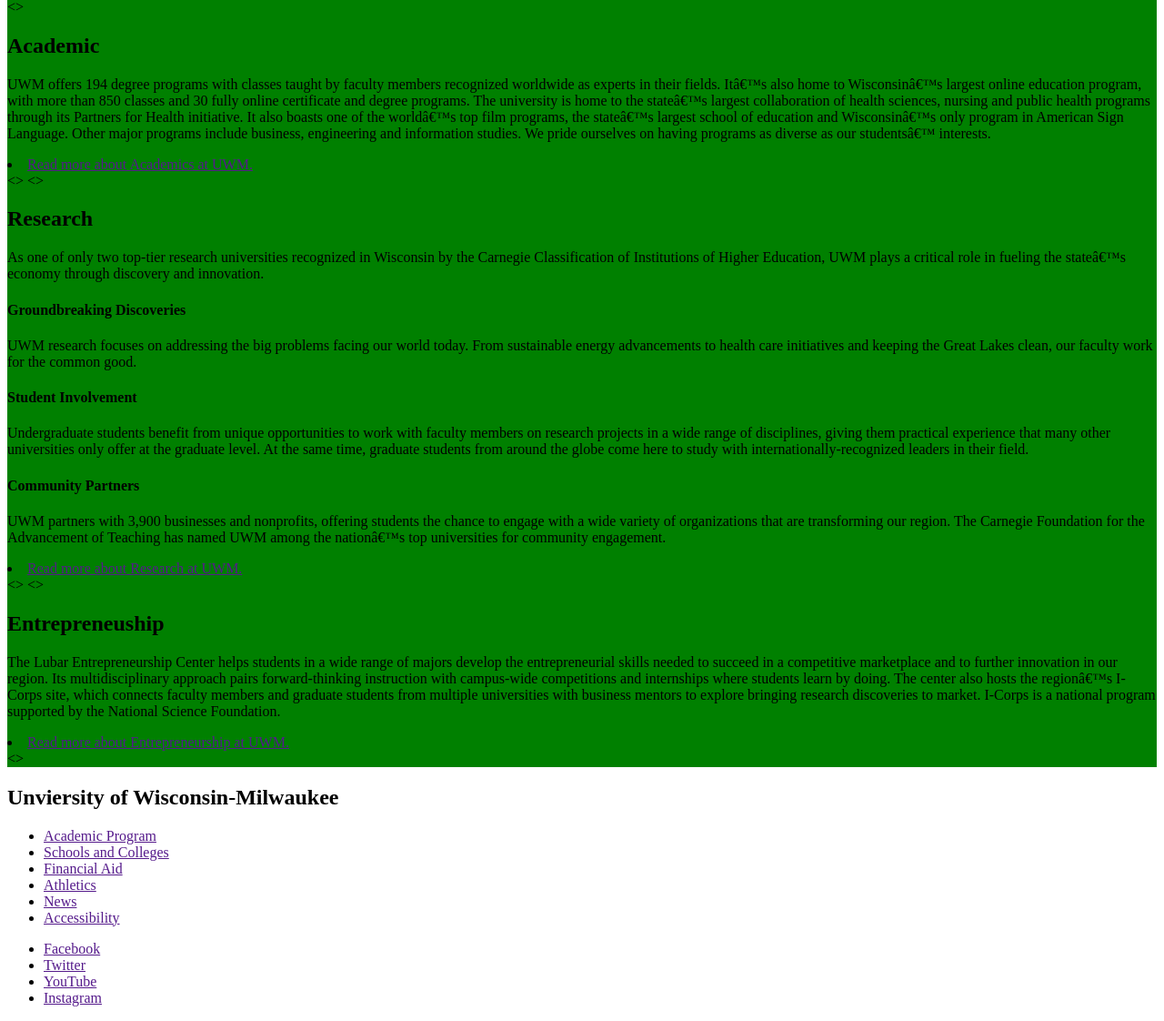
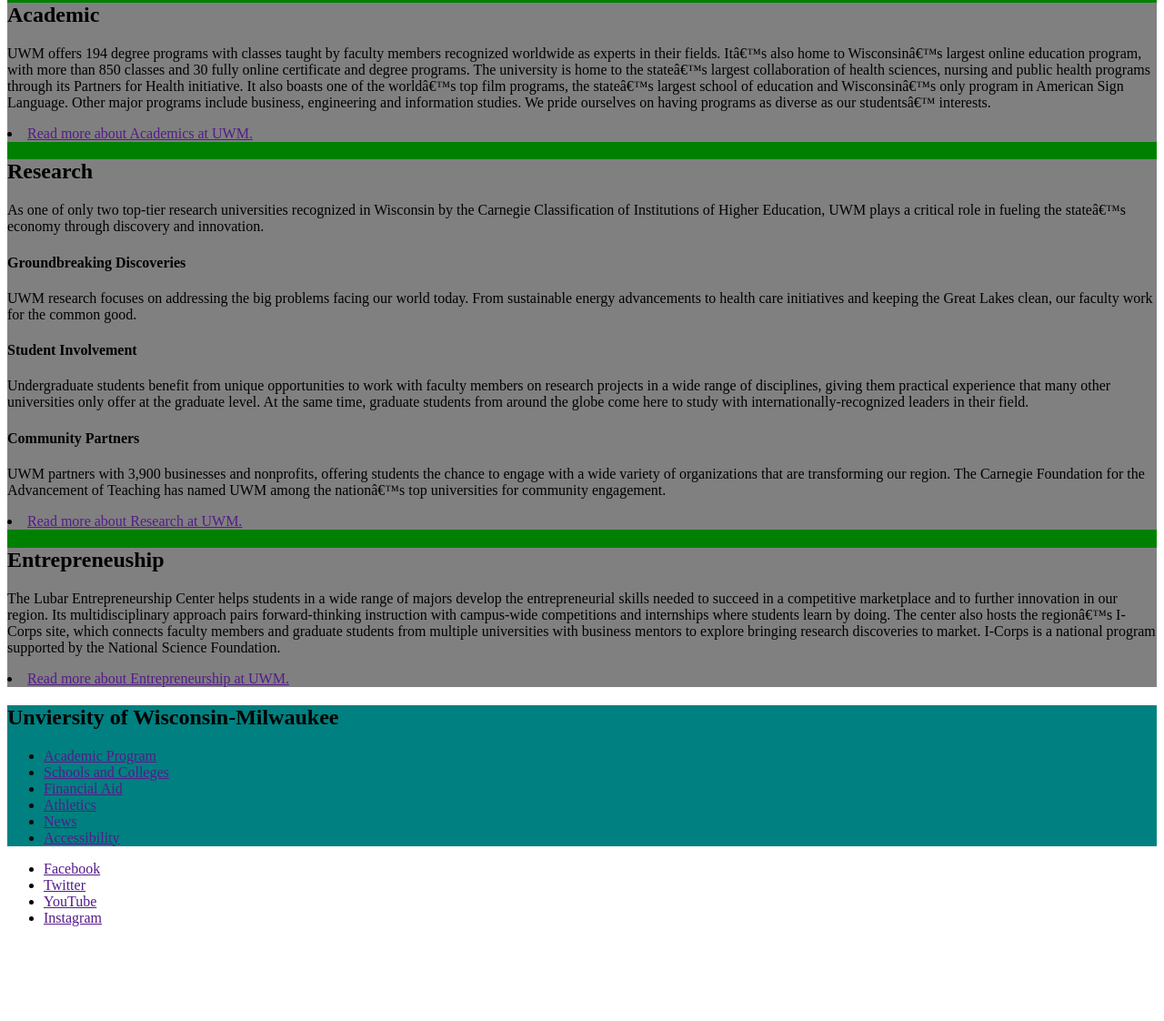
Before and after one commit to Hannah-design14/exercise-6, a plain HTML site: page uwm.html in a window 1280 px wide. Shown: the part 396-1518 px from the top of the page at 91% size. After the commit the page ends 1430 px from the top, so only its background shows below. Drawn offline with Linux system fonts and the light colour scheme.

Commit message:
fixing stuff

```diff
--- a/style1.css
+++ b/style1.css
@@ -13,3 +13,19 @@
 .main-background {
     background-color: green;
 }
+
+.links {
+    background-color: teal;
+}
+
+.academics {
+    background-color: gray;
+}
+
+.research {
+    background-color: gray;
+}
+
+.lubar {
+    background-color: gray;
+}
--- a/uwm.html
+++ b/uwm.html
@@ -32,7 +32,7 @@
                     bring new discoveries to market and prepare students for work in a global economy.
                     Eighty percent of our 185,000 alumni live and work in Wisconsin, further contributing the state’s health, vibrancy and economic growth.
                 </p>
-                <>
+                <section class="academics">
                     <h2>Academic</h2>
                     <p>
                         UWM offers 194 degree programs with classes taught by faculty members recognized worldwide as experts in their fields.
@@ -43,8 +43,8 @@
                         We pride ourselves on having programs as diverse as our students’ interests.
                     </p>
                     <li><a href="">Read more about Academics at UWM.</a></li>
-                <>
-                <>
+                </section>
+                <section class="research">
                     <h2>Research</h2>
                     <p>
                         As one of only two top-tier research universities recognized in Wisconsin by the Carnegie Classification of Institutions of Higher Education,
@@ -67,8 +67,8 @@
                         The Carnegie Foundation for the Advancement of Teaching has named UWM among the nation’s top universities for community engagement.
                     </p>
                     <li><a href="">Read more about Research at UWM.</a></li>
-                <>
-                <>
+                </section>
+                <section class="lubar">
                     <h2>Entrepreneuship</h2>
                     <p>
                         The Lubar Entrepreneurship Center helps students in a wide range of majors develop the entrepreneurial skills needed to succeed in a competitive marketplace and to further innovation in our region.
@@ -77,11 +77,12 @@
                         I-Corps is a national program supported by the National Science Foundation.
                     </p>
                     <li><a href="">Read more about Entrepreneurship at UWM.</a></li>
-                <>
+                </section>
             </article>
         </main>
         <footer>
             <nav>
+                <section class="links">
                     <h2>Unviersity of Wisconsin-Milwaukee</h2>
                     <ul>
                         <li><a href="">Academic Program</a></li>
@@ -91,6 +92,7 @@
                         <li><a href="">News</a></li>
                         <li><a href="">Accessibility</a></li>
                     </ul>
+                </section>
             </nav>
             <ul>
                 <li><a href="">Facebook</a></li>
```
Also changed, not shown: index.html (+3 -1 lines). Lines whose indentation alone changed are shown as unchanged.
